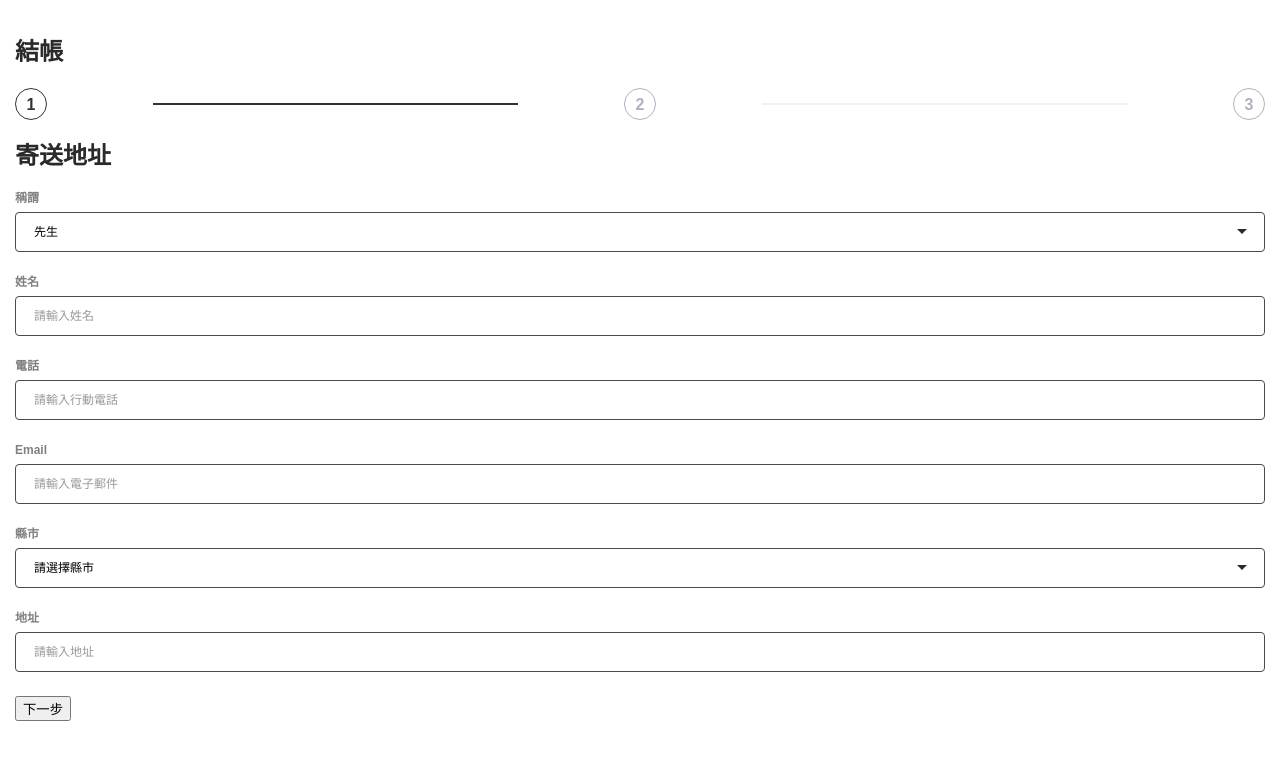
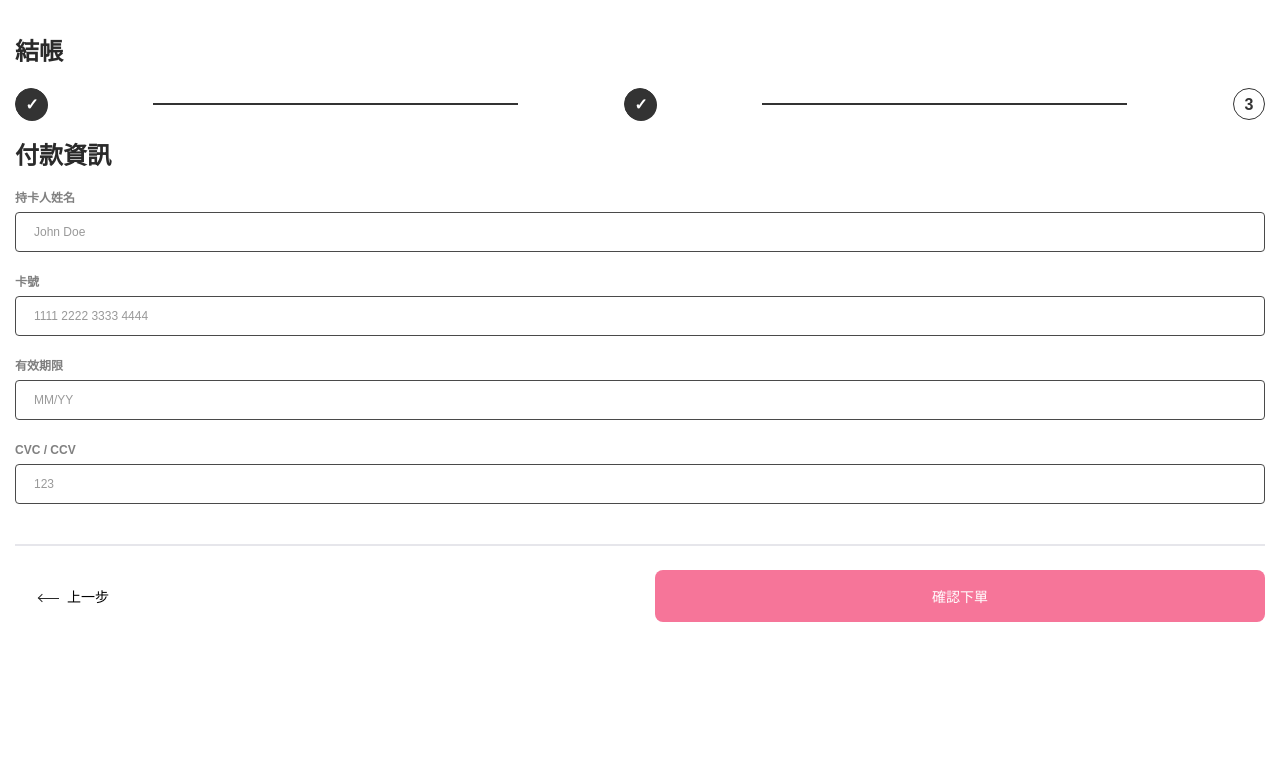
Before and after one commit to b10332040/AC-alpha-shop_1, a React (Create React App) app: page / in a window 1280 px wide. Shown: the top 760 px of the page. Built offline with nearby package versions, Linux system fonts and the light colour scheme.

Commit message:
[調整]ProgressControl 的 UI

```diff
--- a/src/App.js
+++ b/src/App.js
@@ -7,7 +7,7 @@ function App() {
     component: Checkout,
     props: {
       title: '結帳',
-      currentStep: 1,
+      currentStep: 3,
     }
   }
   const Main = React.createElement(
--- a/src/components/Form.js
+++ b/src/components/Form.js
@@ -36,7 +36,7 @@ function Select({id, name, value, data, outerClassName}) {
 function Text({id, name, value, controlType, placeholder, outerClassName}) {
   return (
     <div className={outerClassName}>
-      <input id={id} name={name} controlType={controlType} placeholder={placeholder} defaultValue={value} className='form__control' />
+      <input id={id} name={name} type={controlType} placeholder={placeholder} defaultValue={value} className='form__control' />
     </div>
   );
 }
--- a/src/components/ProgressControl.js
+++ b/src/components/ProgressControl.js
@@ -1,3 +1,5 @@
+
+import styles from '../modules/ProgressControl.module.css';
 
 /**
  * 步驟控制
@@ -7,14 +9,28 @@
  */
 function ProgressControl ({steps, currentStep = 1}) {
   const className = (currentStep === 1) ? 'col-12' : 'col-6';
+  let prevStepBtn = <></>;
+  let nextStepBtn = <button className={`btn is-active ${styles['btn']}`} type="submit">確認下單</button>;
+
+  if (currentStep > 1) {
+    prevStepBtn = <button className={`btn text-left ${styles['btn']}`} type="button"><span className="btn__arrow is-left"></span>上一步</button>;
+  }
+
+  if (currentStep !== steps.length) {
+    nextStepBtn = <button className={`btn is-active ${styles['btn']}`} type="button">
+      下一步<span className="btn__arrow is-right"></span>
+      </button>;
+  }
 
   return (
-    <div className="row">
-      <div className={className}>
-        {(currentStep > 1) && <button className="btn">上一步</button>}
-      </div>
-      <div className={className}>
-        {(currentStep !== steps.length) ? <button className="btn">下一步</button> : <button className="btn">確認下單</button>}
+    <div className={styles['progress-control']}>
+      <div className="row">
+        <div className={className}>
+          {prevStepBtn}
+        </div>
+        <div className={`${className} text-right`}>
+          {nextStepBtn}
+        </div>
       </div>
     </div>
   );
--- a/src/components/StepProgress.js
+++ b/src/components/StepProgress.js
@@ -11,6 +11,7 @@ function StepProgress({steps, currentStep = 1}) {
   const content = steps.map((stepLabel, index) => {
     let step = index + 1;
     const phaseStatus = (currentStep === step) ? 'is-focus' : (currentStep > step) ? 'is-done' : 'is-undone';
+    const line = (step !== steps.length) && <li data-step={step} className={`${styles['step-progress__line']} ${(step <= currentStep) && styles['is-active']}`}></li>;
 
     return (
       <Fragment key={`step-progress-phase-${step}`}>
@@ -20,7 +21,7 @@ function StepProgress({steps, currentStep = 1}) {
           </span>
           <span className={`${styles['step-progress__label']} d-none d-md-inline-block`}>{stepLabel}</span>
         </li>
-        {(step !== steps.length) && <li data-step={step} className={`${styles['step-progress__line']} ${(step <= currentStep) && styles['is-active']}`}></li>}
+        {line}
       </Fragment>
     );
   });
--- /dev/null
+++ b/src/modules/ProgressControl.module.css
@@ -0,0 +1,17 @@
+@value breakpoints: './values.module.css';
+@value sm, md, lg, xl, xxl from breakpoints;
+
+.progress-control {
+  margin-top: calc(var(--spacer) * 2);;
+  border-top: 2px solid var(--color-border-muted);
+  padding-top: calc(var(--spacer) * 3);
+}
+
+.progress-control .btn {
+  width: 100%;
+}
+@media screen and (min-width: md) {
+  .progress-control .btn {
+    max-width: 17.4rem;
+  }
+}
--- a/src/modules/global.module.css
+++ b/src/modules/global.module.css
@@ -99,6 +99,14 @@ h6 {
   h1 {
     font-size: 3.2rem;
   }
+}
+
+button,
+button *,
+a,
+a * {
+  cursor: pointer;
+  transition: all, .3s;
 }
 /* close - h1 ~ h6 */
 
@@ -206,6 +214,42 @@ h6 {
   flex: 0 0 auto;
   flex-grow: 1;
   max-width: 100%;
+}
+:global(.col-1) {
+  width: calc(100% / 12 * 1);
+}
+:global(.col-2) {
+  width: calc(100% / 12 * 2);
+}
+:global(.col-3) {
+  width: calc(100% / 12 * 3);
+}
+:global(.col-4) {
+  width: calc(100% / 12 * 4);
+}
+:global(.col-5) {
+  width: calc(100% / 12 * 5);
+}
+:global(.col-6) {
+  width: calc(100% / 12 * 6);
+}
+:global(.col-7) {
+  width: calc(100% / 12 * 7);
+}
+:global(.col-8) {
+  width: calc(100% / 12 * 8);
+}
+:global(.col-9) {
+  width: calc(100% / 12 * 9);
+}
+:global(.col-10) {
+  width: calc(100% / 12 * 10);
+}
+:global(.col-11) {
+  width: calc(100% / 12 * 11);
+}
+:global(.col-12) {
+  width: 100%;
 }
 
 @media screen and (min-width: sm) {
@@ -411,6 +455,81 @@ h6 {
 /**
  * START - Component
  */
+
+/* start - btn */
+:global(.btn) {
+  position: relative;
+  border: none;
+  border-radius: var(--border-radius-brn);
+  font-size: 1.4rem;
+  text-align: center;
+  background-color: transparent;
+  padding: 1.6rem 2.4rem;
+  width: 12rem;
+  max-width: 100%;
+}
+:global(.btn:hover) {
+  opacity: .85;
+}
+
+/* btn (is active) */
+:global(.btn.is-active) {
+  color: var(--color-white);
+  background-color: var(--color-main-pink);
+}
+:global(.btn.is-active .btn__arrow) {
+  background-color: var(--color-white);
+}
+:global(.btn.is-active .btn__arrow.is-left::before) {
+  left: 0;
+  border-left: 0.05rem solid var(--color-white);
+  border-bottom: 0.05rem solid var(--color-white);
+}
+:global(.btn.is-active .btn__arrow.is-right::before) {
+  right: 0;
+  border-top: 0.05rem solid var(--color-white);
+  border-right: 0.05rem solid var(--color-white);
+}
+
+/* btn arrow */
+:global(.btn__arrow) {
+  display: inline-block;
+  vertical-align: middle;
+  position: relative;
+  width: 20px;
+  height: 1px;
+  background-color: var(--color-default);
+}
+:global(.btn__arrow::before) {
+  content: '';
+  position: absolute;
+  top: -0.275rem;
+  display: block;
+  width: .6rem;
+  height: .6rem;
+  transform: rotate(45deg);
+}
+:global(.btn__arrow.is-left) {
+  margin-right: .8rem;
+}
+:global(.btn__arrow.is-left::before) {
+  left: 0;
+  border-left: 0.05rem solid var(--color-default);
+  border-bottom: 0.05rem solid var(--color-default);
+}
+:global(.btn__arrow.is-right) {
+  margin-left: 0.8rem;
+}
+:global(.btn__arrow.is-right::before) {
+  right: 0;
+  border-top: 0.05rem solid var(--color-default);
+  border-right: 0.05rem solid var(--color-default);
+}
+
+
+
+/* close - btn */
+
 /**
  * CLOSE - Component
  */
@@ -418,6 +537,56 @@ h6 {
 /**
  * START - Utilities
  */
+
+/* start - sizing */
+:global(.h-25) {
+  height: 25% !important;
+}
+:global(.h-50) {
+  height: 50% !important;
+}
+:global(.h-75) {
+  height: 50% !important;
+}
+:global(.h-100) {
+  height: 100% !important;
+}
+:global(.h-auto) {
+  height: auto !important;
+}
+
+:global(.w-25) {
+  width: 25% !important;
+}
+:global(.w-50) {
+  width: 50% !important;
+}
+:global(.w-75) {
+  width: 50% !important;
+}
+:global(.w-100) {
+  width: 100% !important;
+}
+:global(.w-auto) {
+  width: auto !important;
+}
+
+:global(.mw-100) {
+  min-width: 100px !important;
+}
+/* close - sizing */
+
+/* start - text */
+:global(.text-left) {
+  text-align: left !important;
+}
+:global(.text-right) {
+  text-align: right !important;
+}
+:global(.text-center) {
+  text-align: center !important;
+}
+/* close - text */
 
 /* start - display */
 :global(.d-none) {
--- a/src/modules/roots.module.css
+++ b/src/modules/roots.module.css
@@ -11,10 +11,12 @@
   --color-placeholder: #999999;
 
   --color-border-black: #4A4A4A;
+  --color-border-muted: #E6E6EB;
 
   /* spacer */
   --spacer: .8rem;
 
   /* border radius */
   --border-radius-form-control: .4rem;
+  --border-radius-brn: .8rem;
 }
```
